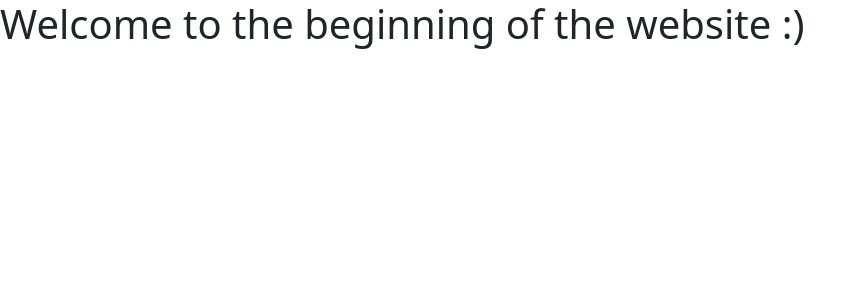
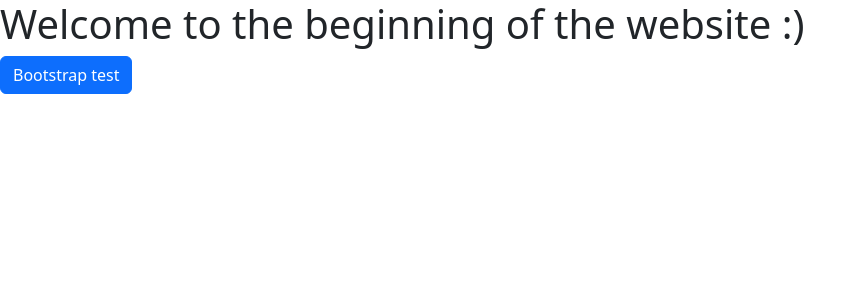
Before and after one commit to TannerMarthaler/CSCI313GroupProject, an Angular app: page / in a window 1280 px wide. Shown: the top 300 px of the page, without its empty margins (0-866 px from the left). Built offline with nearby package versions, Linux system fonts and the light colour scheme.

Commit message:
Initial Commit

```diff
--- a/package.json
+++ b/package.json
@@ -18,6 +18,7 @@
     "@angular/platform-browser": "^15.2.0",
     "@angular/platform-browser-dynamic": "^15.2.0",
     "@angular/router": "^15.2.0",
+    "bootstrap": "^5.2.3",
     "rxjs": "~7.8.0",
     "tslib": "^2.3.0",
     "zone.js": "~0.12.0"
--- a/src/app/app.component.html
+++ b/src/app/app.component.html
@@ -1,3 +1,4 @@
 <div>
   <h1>Welcome to the beginning of the website :)</h1>
+  <button class="btn btn-primary">Bootstrap test</button>
 </div>
```
Also changed, not shown: 1 other file (tests, documents, lock files or other folders).
